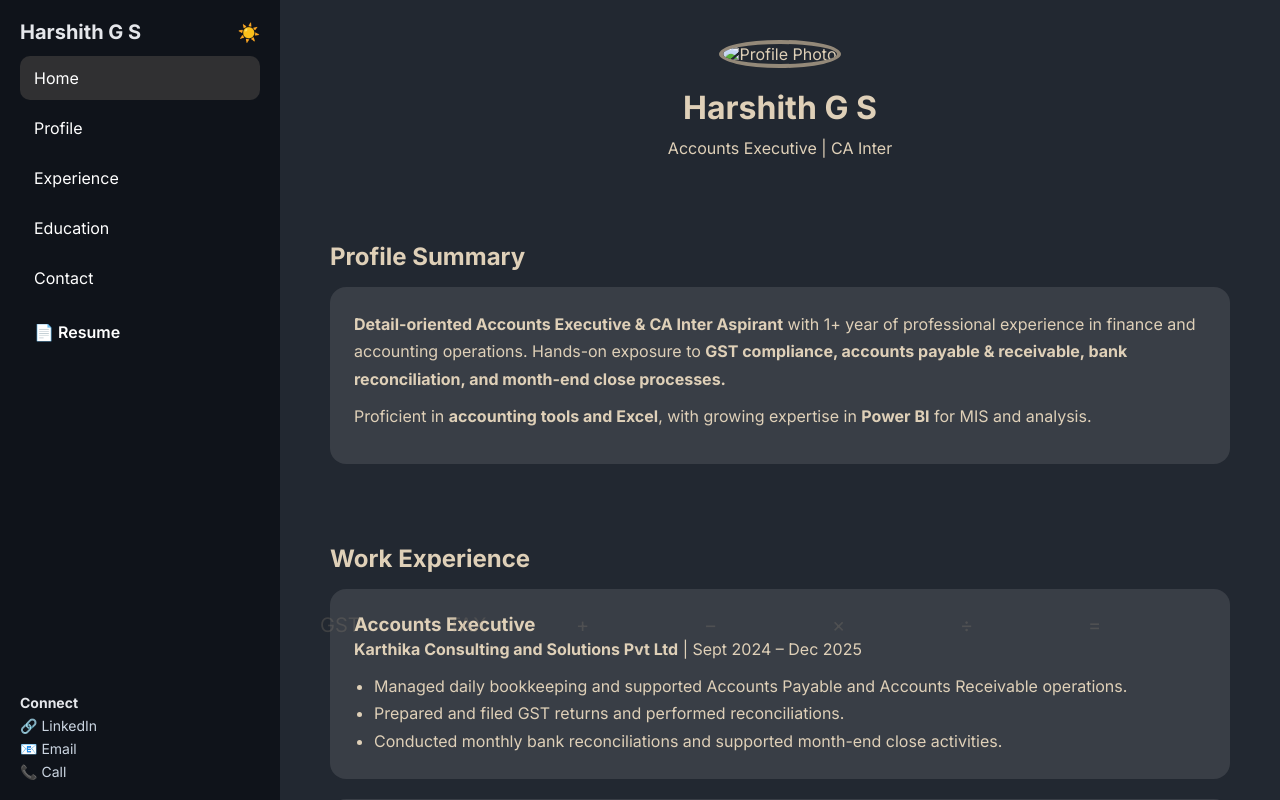
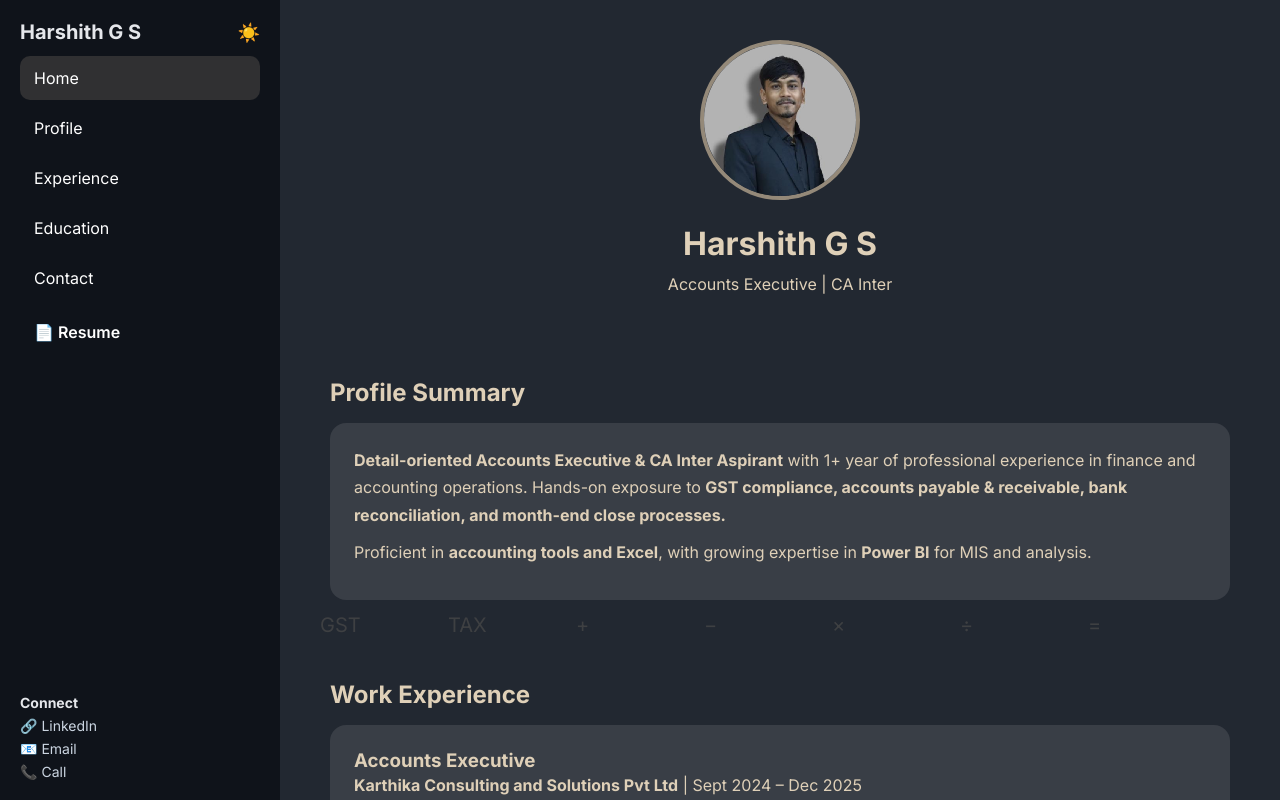
Before and after one commit to harshiee-s/harshith-portfolio, a plain HTML site: page index.html in a window 1280 px wide. Drawn offline with Linux system fonts and the light colour scheme.

Commit message:
Update index.html

```diff
--- a/index.html
+++ b/index.html
@@ -243,7 +243,7 @@
 
     <!-- HOME -->
     <section id="home" class="show" style="text-align:center;">
-      <img src="profile.jpg" alt="Profile Photo" class="profile-pic">
+      <img src="profile.png" alt="Profile Photo" class="profile-pic">
       <h1>Harshith G S</h1>
       <p>Accounts Executive | CA Inter</p>
     </section>
```
